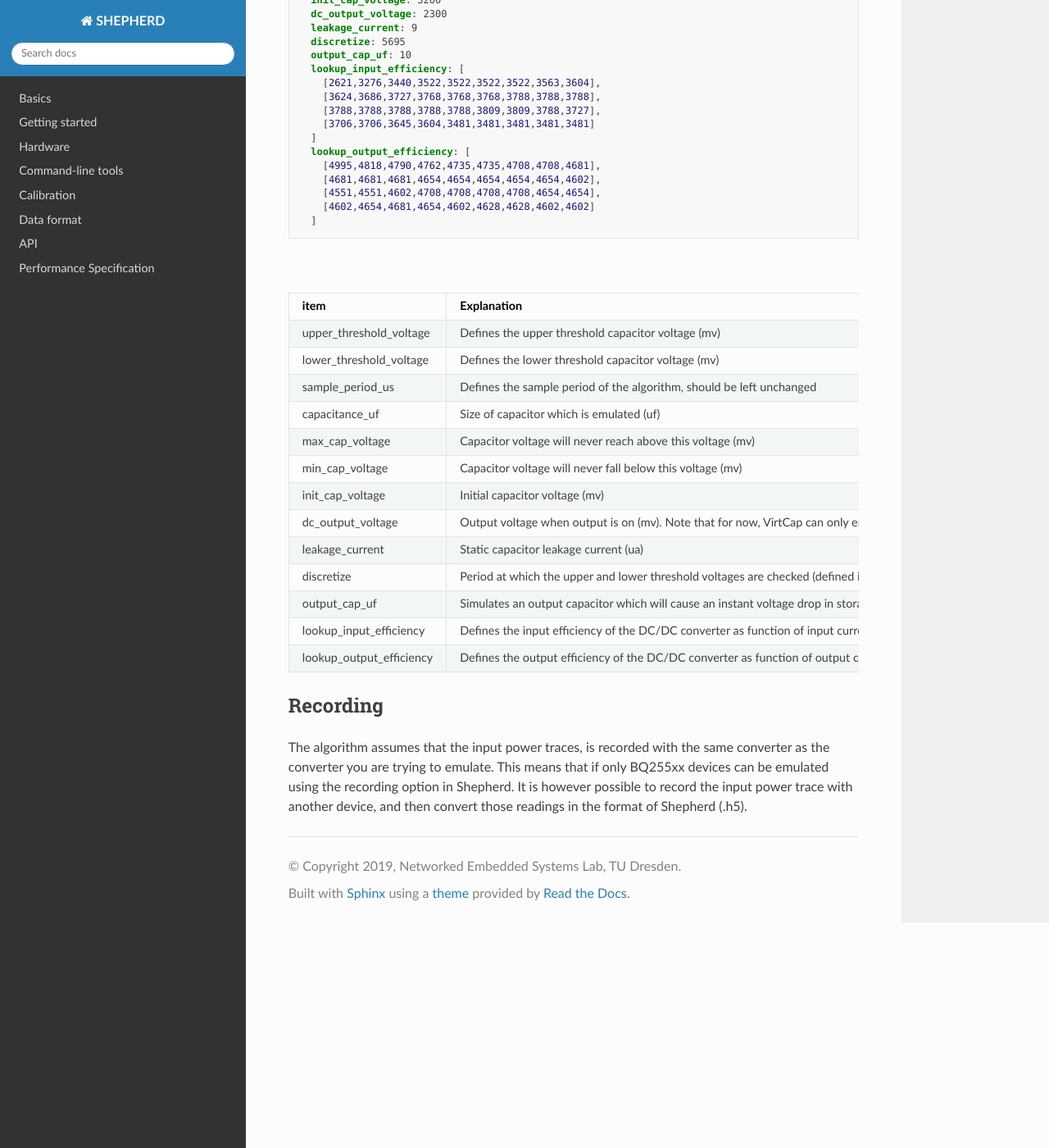
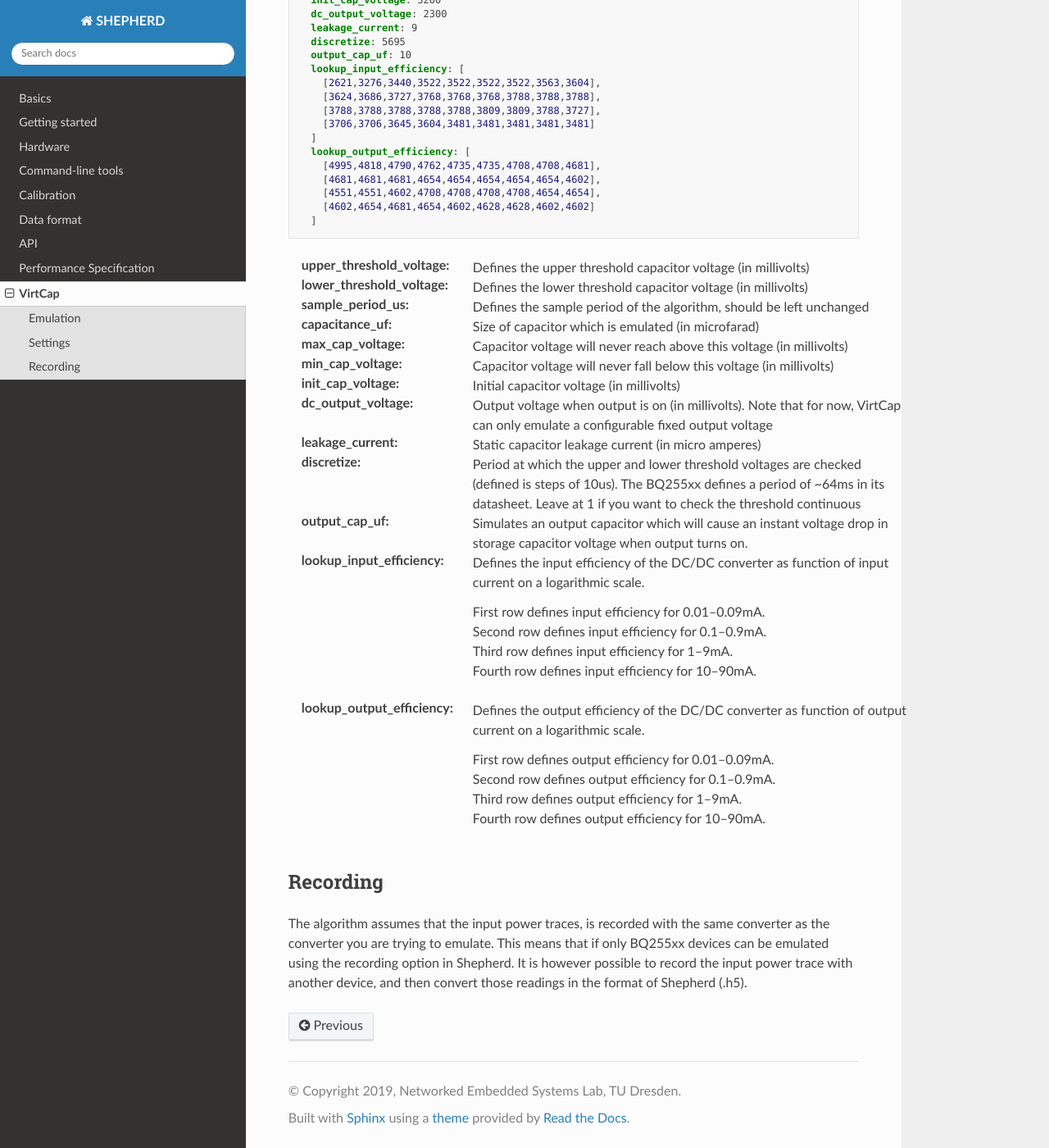
Before and after one commit to geissdoerfer/shepherd, a Sphinx documentation site: the page built from docs/user/virtcap.rst, in a window 1280 px wide and 1400 px high, scrolled down 717 px. Shown: the whole window at 82% size. Built offline with Sphinx 7.4.7 and the Read the Docs theme 2.0.0, drawn with Linux system fonts in a browser that asks for light colours; some of the changed text lies outside the part shown.

Commit message:
improved documentation

```diff
--- a/docs/index.rst
+++ b/docs/index.rst
@@ -27,6 +27,7 @@ User Guide
    user/data_format
    user/api
    user/performance
+   user/virtcap
 
 Developer Guide
 ---------------------
--- a/docs/user/virtcap.rst
+++ b/docs/user/virtcap.rst
@@ -50,31 +50,31 @@ This is an example of a virtcap-settings file which emulates a BQ25570:
       ]
 
 
-.. csv-table:: Explanation VirtCap Settings
-   :header: "item", "Explanation"
-   :widths: 20, 60
+:upper_threshold_voltage: Defines the upper threshold capacitor voltage (in millivolts)
+:lower_threshold_voltage: Defines the lower threshold capacitor voltage (in millivolts)
+:sample_period_us: Defines the sample period of the algorithm, should be left unchanged
+:capacitance_uf: Size of capacitor which is emulated (in microfarad)
+:max_cap_voltage: Capacitor voltage will never reach above this voltage (in millivolts)
+:min_cap_voltage: Capacitor voltage will never fall below this voltage (in millivolts)
+:init_cap_voltage: Initial capacitor voltage (in millivolts)
+:dc_output_voltage: Output voltage when output is on (in millivolts). Note that for now, VirtCap can only emulate a configurable fixed output voltage
+:leakage_current: Static capacitor leakage current (in micro amperes)
+:discretize: Period at which the upper and lower threshold voltages are checked (defined is steps of 10us). The BQ255xx defines a period of ~64ms in its datasheet. Leave at 1 if you want to check the threshold continuous
+:output_cap_uf: Simulates an output capacitor which will cause an instant voltage drop in storage capacitor voltage when output turns on.
+:lookup_input_efficiency:
+    Defines the input efficiency of the DC/DC converter as function of input current on a logarithmic scale.
 
-   "upper_threshold_voltage", "Defines the upper threshold capacitor voltage (mv)"
-   "lower_threshold_voltage", "Defines the lower threshold capacitor voltage (mv)"
-   "sample_period_us", "Defines the sample period of the algorithm, should be left unchanged"
-   "capacitance_uf", "Size of capacitor which is emulated (uf)"
-   "max_cap_voltage", "Capacitor voltage will never reach above this voltage (mv)"
-   "min_cap_voltage", "Capacitor voltage will never fall below this voltage (mv)"
-   "init_cap_voltage", "Initial capacitor voltage (mv)"
-   "dc_output_voltage", "Output voltage when output is on (mv). Note that for now, VirtCap can only emulate a configurable fixed output voltage"
-   "leakage_current", "Static capacitor leakage current (ua)"
-   "discretize", "Period at which the upper and lower threshold voltages are checked (defined is steps of 10us). The BQ255xx defines a period of ~64ms in its datasheet. Leave at 1 if you want to check the threshold continuous"
-   "output_cap_uf", "Simulates an output capacitor which will cause an instant voltage drop in storage capacitor voltage when output turns on."
-   "lookup_input_efficiency", "Defines the input efficiency of the DC/DC converter as function of input current on a logarithmic scale.
-   First row defines input efficiency for 0.01--0.09mA.
-   Second row defines input efficiency for 0.1--0.9mA.
-   Third row defines input efficiency for 1--9mA.
-   Fourth row defines input efficiency for 10--90mA."
-   "lookup_output_efficiency", "Defines the output efficiency of the DC/DC converter as function of output current on a logarithmic scale.
-   First row defines output efficiency for 0.01--0.09mA.
-   Second row defines output efficiency for 0.1--0.9mA.
-   Third row defines output efficiency for 1--9mA.
-   Fourth row defines output efficiency for 10--90mA."
+    | First row defines input efficiency for 0.01--0.09mA.
+    | Second row defines input efficiency for 0.1--0.9mA.
+    | Third row defines input efficiency for 1--9mA.
+    | Fourth row defines input efficiency for 10--90mA.
+:lookup_output_efficiency:
+    Defines the output efficiency of the DC/DC converter as function of output current on a logarithmic scale.
+
+    | First row defines output efficiency for 0.01--0.09mA.
+    | Second row defines output efficiency for 0.1--0.9mA.
+    | Third row defines output efficiency for 1--9mA.
+    | Fourth row defines output efficiency for 10--90mA.
 
 Recording
 ---------
```
Also changed, not shown: other parts of docs/user/virtcap.rst (+2 -2 lines).
